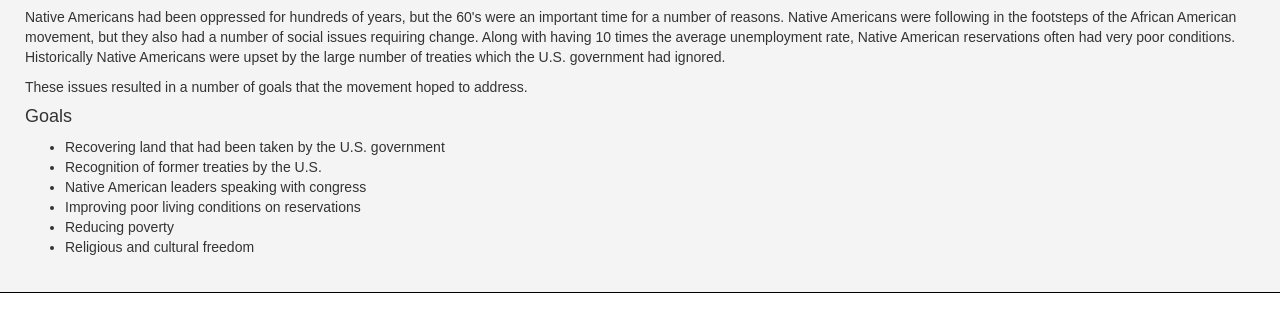
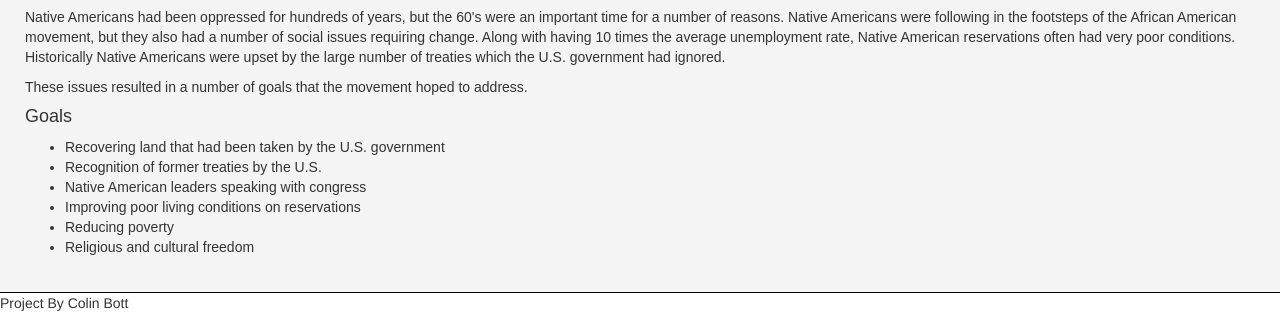
Before and after one commit to cbott/cbott.github.io, a plain HTML site: page project.html in a window 1280 px wide. Shown: the part 526-849 px from the top of the page. Before the commit the page ends 819 px from the top, so only its background shows below. Drawn offline with nearby package versions, Linux system fonts and the light colour scheme.

Commit message:
Update project.html

```diff
--- a/project.html
+++ b/project.html
@@ -68,6 +68,7 @@
         </ul>
       </div>
     </div>
+    <p>Project By Colin Bott</p>
   <script src="http://netdna.bootstrapcdn.com/bootstrap/3.1.1/js/bootstrap.min.js"></script>
 </body>
 </html>
```
